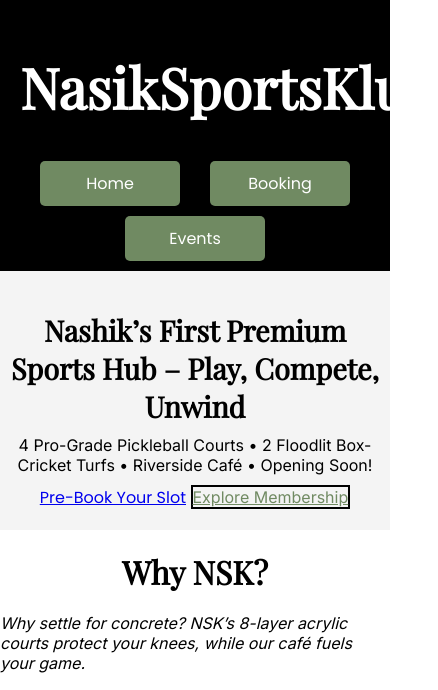
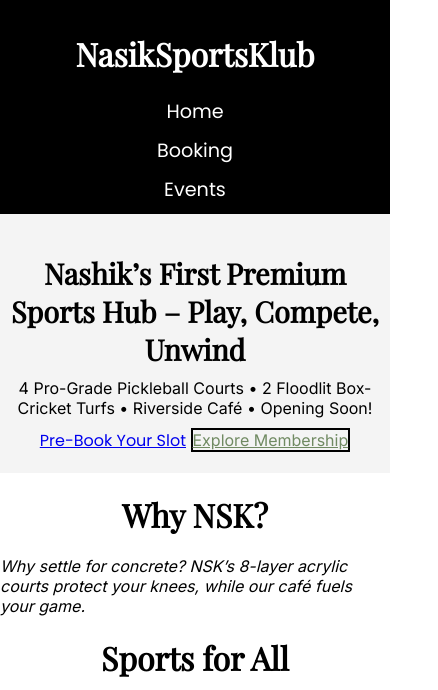
Before and after one commit to Hetal463/nashik-sports-klub, a plain HTML site: page docs/index.html in a window 390 px wide. Shown: the part 113-803 px from the top of the page, 438 px wide, since content can reach past the window. Drawn offline with nearby package versions, Linux system fonts and the light colour scheme.

Commit message:
Update style.css

```diff
--- a/docs/style.css
+++ b/docs/style.css
@@ -31,32 +31,28 @@ header .logo {
 
 header h1 {
   font-family: var(--font-head);
-  font-size: 3.5rem;
+  font-size: 2.0rem;
   text-align: center;
 }
 
 /* Navigation Bar */
 nav {
   display: flex; /* Enables a row layout */
-  justify-content: center; /* Centers the buttons in the row */
-  gap: 10px; /* Adds space between buttons */
+  justify-content: center; /* Centers the links in the row */
+  gap: 20px; /* Adds space between links */
   flex-wrap: wrap; /* Allows wrapping for smaller screens */
 }
 
 nav a {
-  display: inline-block; /* Ensures proper button-like behavior */
-  padding: 10px 20px;
   font-family: var(--font-accent);
   font-size: 1rem;
   color: var(--white);
   text-decoration: none; /* Removes underline */
-  background-color: var(--olive);
-  border-radius: 5px;
-  transition: background-color 0.3s ease;
+  transition: color 0.3s ease;
 }
 
 nav a:hover {
-  background-color: var(--dark-olive);
+  color: var(--olive); /* Changes color on hover */
 }
 
 /* Hero Section */
@@ -276,12 +272,13 @@ nav a:hover {
 /* Responsive Design */
 @media (max-width: 768px) {
   nav {
-    justify-content: space-evenly; /* Distributes buttons evenly for small screens */
+    flex-direction: column; /* Stacks links vertically on smaller screens */
+    align-items: center; /* Ensures the links are centered */
+    gap: 10px; /* Reduces the gap between links */
   }
 
   nav a {
-    width: 100px; /* Ensures buttons remain consistent in size */
-    text-align: center; /* Ensures text is centered */
+    font-size: 1.2rem; /* Increases font size for better readability */
   }
 
   .sports-container {
```
